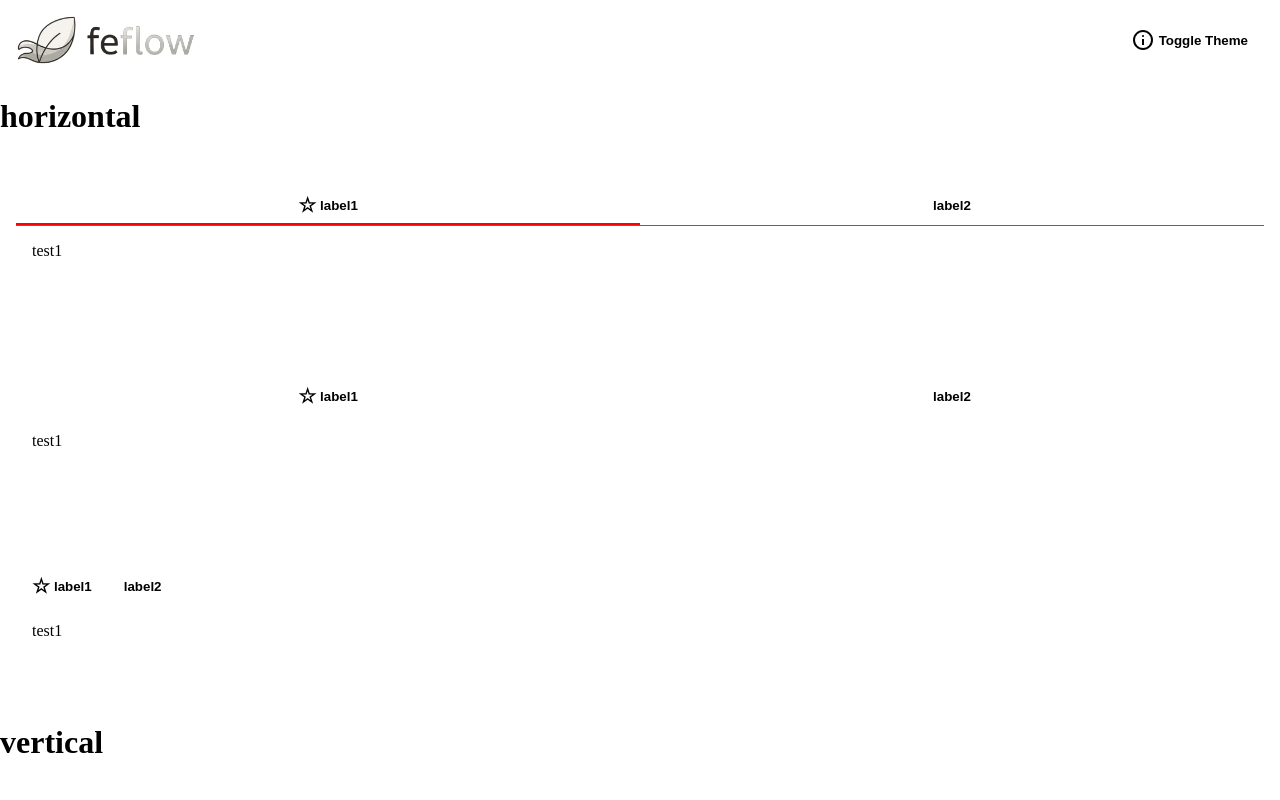
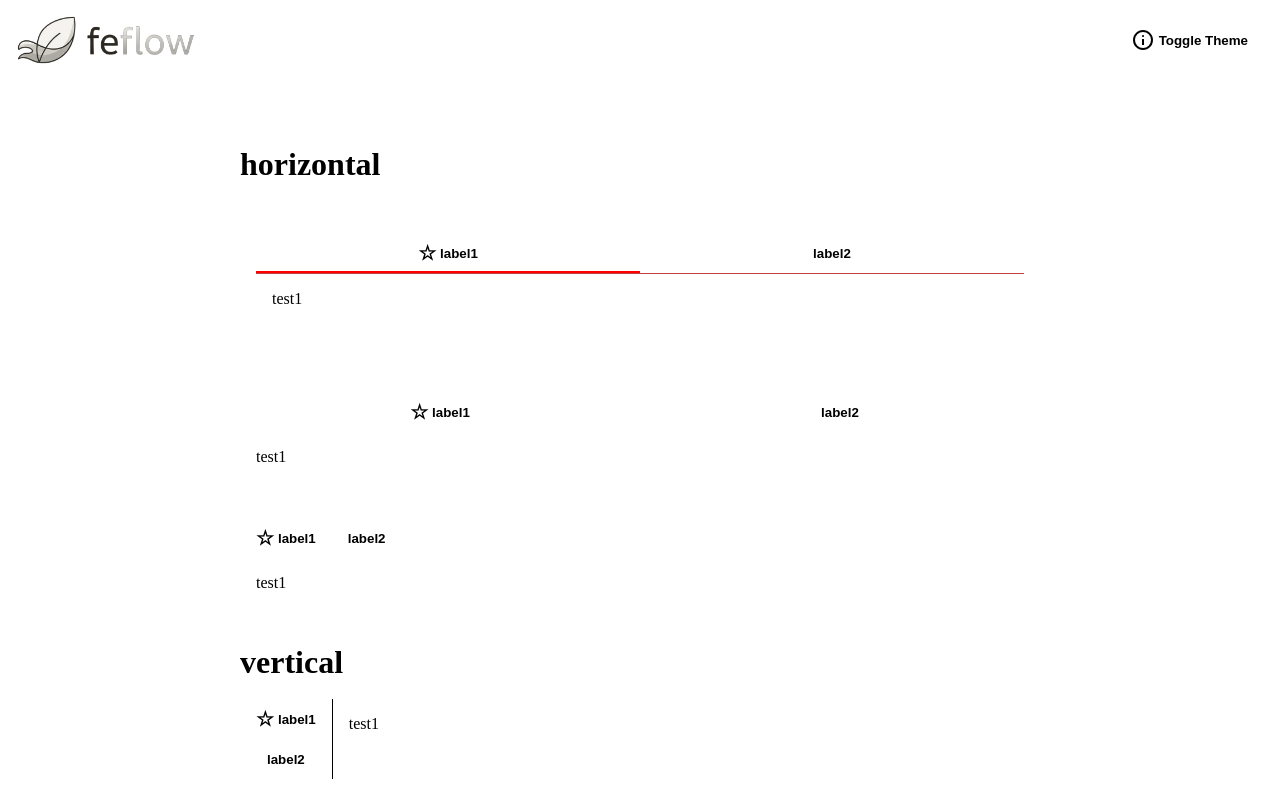
Before and after one commit to nilfocus/feflow, a SvelteKit app: page /tab in a window 1280 px wide. Shown: the top 800 px of the page. Built offline with nearby package versions, Linux system fonts and the light colour scheme.

Commit message:
tab panel default active, remove container card and example with container

```diff
--- a/src/lib/components/tab/Tab.svelte
+++ b/src/lib/components/tab/Tab.svelte
@@ -1,6 +1,5 @@
 <script lang="ts">
 	import type { HTMLAttributes } from "svelte/elements"
-	import Card from "../card/Card.svelte"
 	import type { OrientationType } from "../../types/index.js"
 	import { mergeStyleUtil } from "../../utils/index.js"
 
@@ -8,7 +7,12 @@
 		orientation?: OrientationType
 	}
 
-	let { class: className, orientation = "horizontal", children, ...rest }: Props = $props()
+	let {
+		class: className,
+		orientation = "horizontal",
+		children,
+		...rest
+	}: Props = $props()
 
 	const style = mergeStyleUtil(
 		orientation === "vertical" ? "display: flex;" : "",
@@ -16,6 +20,6 @@
 	)
 </script>
 
-<Card {...rest} class={className} {style}>
+<div {...rest} class={className} {style}>
 	{@render children?.()}
-</Card>
+</div>
--- a/src/lib/components/tab/TabPanel.svelte
+++ b/src/lib/components/tab/TabPanel.svelte
@@ -6,7 +6,7 @@
 	import { mergeStyleUtil } from "../../utils/index.js"
 
 	export interface TabContentProps {
-		isActive: boolean
+		isActive?: boolean
 		transition?: TransitionEntry
 	}
 
@@ -14,7 +14,7 @@
 
 	let {
 		class: className,
-		isActive,
+		isActive = true,
 		transition,
 		children,
 		...rest
@@ -29,8 +29,8 @@
 		class={className}
 		{style}
 		use:transitionUtil={transition ?? {
-			in: [fly, { x: 300, duration: 400 }],
-			out: [fade, { duration: 300 }]
+			in: [fly, { x: 100, duration: 200 }],
+			out: [fade, { duration: 100 }]
 		}}
 	>
 		{@render children?.()}
--- a/src/routes/(app)/(examples)/tab/+page.svelte
+++ b/src/routes/(app)/(examples)/tab/+page.svelte
@@ -1,4 +1,5 @@
 <script lang="ts">
+	import Card from "@/lib/components/card/Card.svelte"
 	import { Button, getThemeConfig, Separator, Tab } from "@/lib/index.js"
 	import { fade, fly } from "svelte/transition"
 
@@ -26,8 +27,8 @@
 	<Tab.Panel
 		{isActive}
 		transition={{
-			in: [fly, { x: 100, duration: 200 }],
-			out: [fade, { duration: 100 }]
+			in: [fly, { x: 300, duration: 400 }],
+			out: [fade, { duration: 300 }]
 		}}
 	>
 		{content}
@@ -38,10 +39,12 @@
 	<span style="font-size: 20px;">{@html s}</span>
 {/snippet}
 
+<div style="width:800px; margin: 3rem auto;">
 	<br />
 	<h1>horizontal</h1>
 	<br />
 
+	<Card>
 		<Tab id="tab1">
 			<Tab.List lineStyle={{ color: "red" }}>
 				{#each tabs as tab}
@@ -66,6 +69,7 @@
 				{@render content(activeTab.tab1 === tab.id, tab.content)}
 			{/each}
 		</Tab>
+	</Card>
 
 	<br />
 	<br />
@@ -182,3 +186,4 @@
 			{@render content(activeTab.tab5 === tab.id, tab.content)}
 		{/each}
 	</Tab>
+</div>
```
Lines whose indentation alone changed are shown as unchanged.
